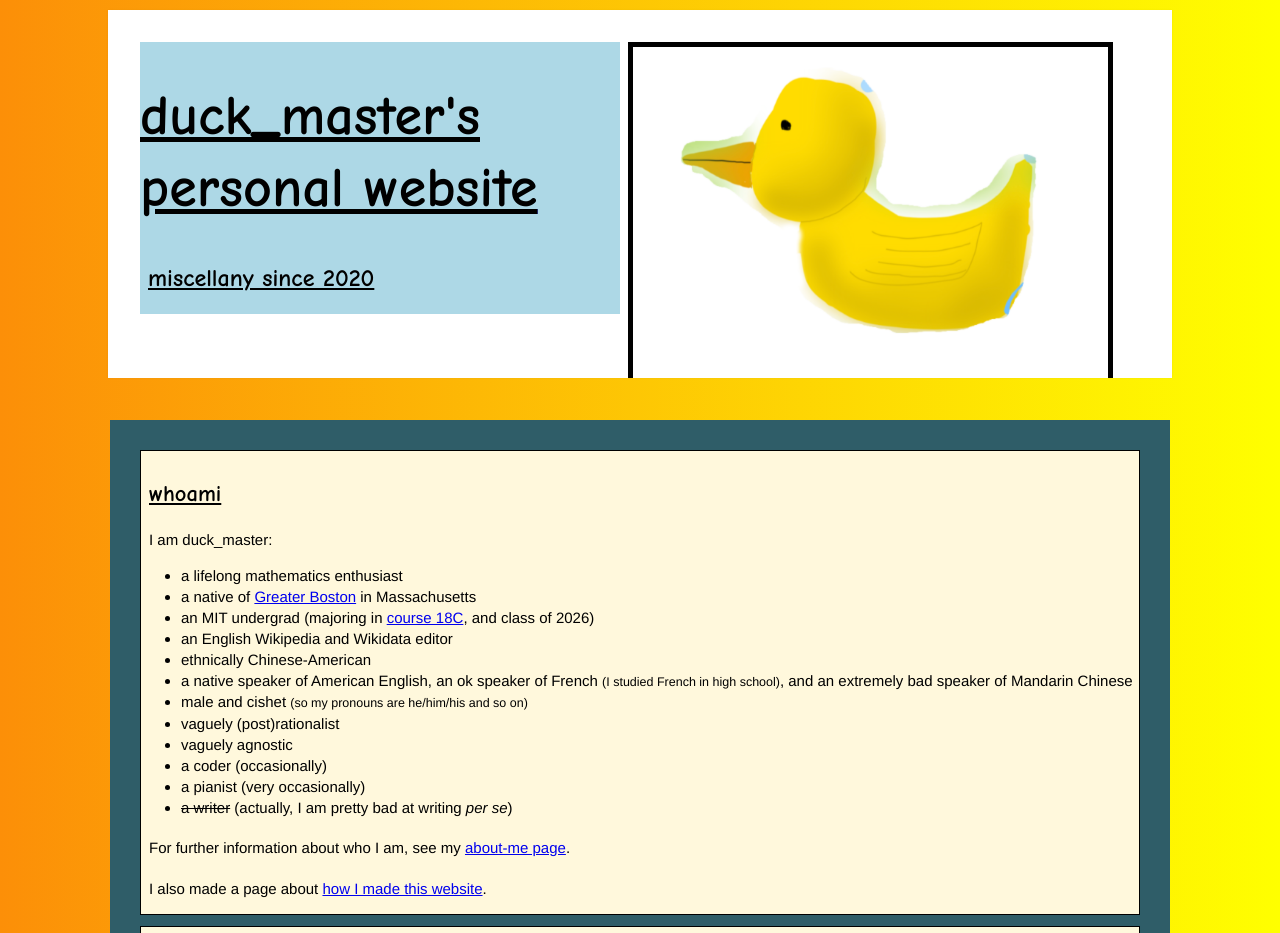
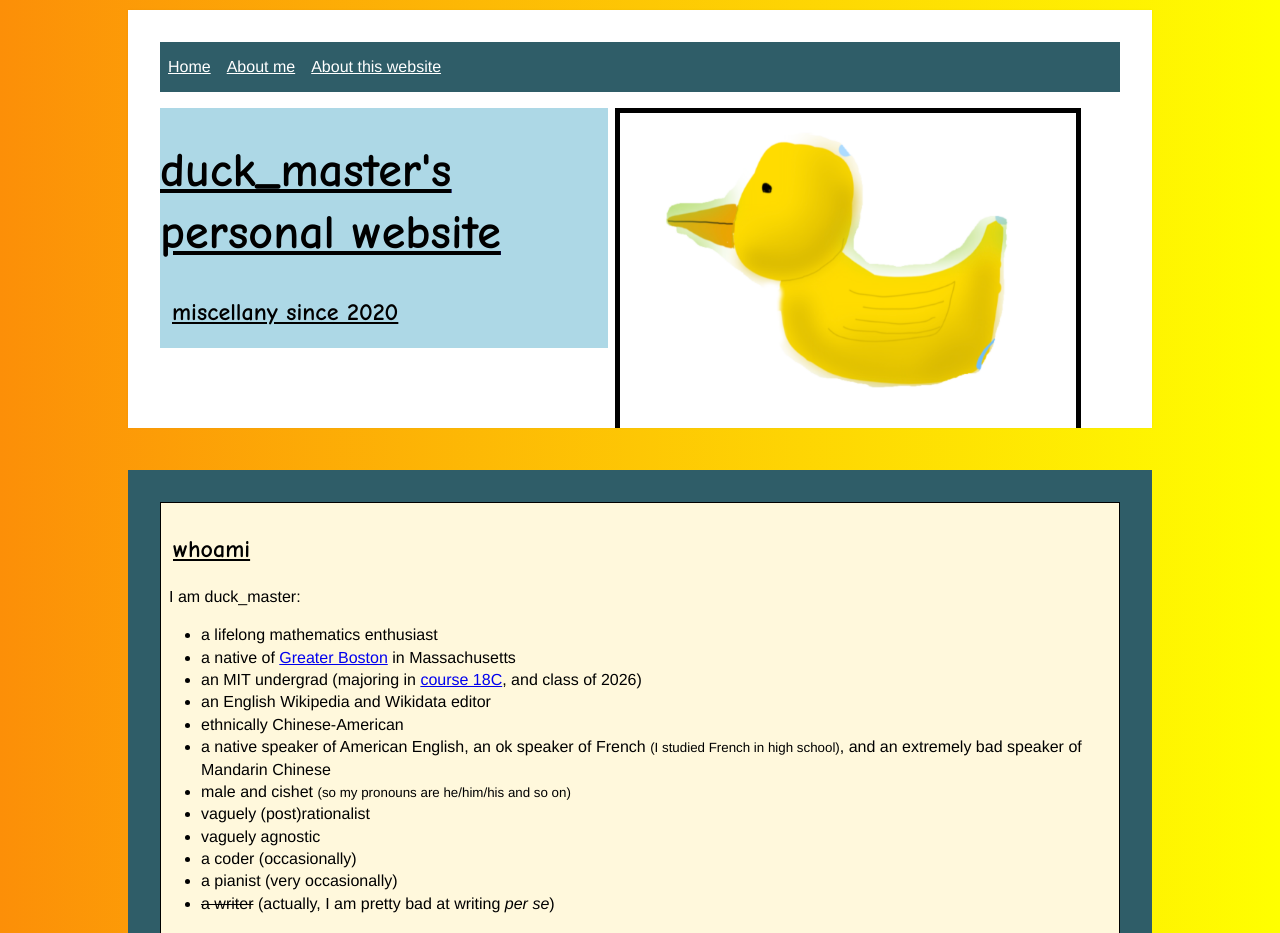
Before and after one commit to duck-master/duck-master.github.io, a plain HTML site: page index.html in a window 1280 px wide. Shown: the top 933 px of the page. Drawn offline with Linux system fonts and the light colour scheme.

Commit message:
add favicon, navbar, gitignore; update sitemap.xml

```diff
--- a/index.html
+++ b/index.html
@@ -12,11 +12,15 @@
             "@context": "http://www.schema.org",
             "@type": "person",
             "name": "duck_master",
+            "alternateName": "Duckmather",
             "gender": "male",
             "description": "MIT student",
+            "disambiguatingDescription": "lifelong mathematics enthusiast, MIT class of 2026",
+            "URL": "https://duck-master.github.io",
             "sameAs": [
                 "https://en.wikipedia.org/wiki/User:Duckmather",
                 "https://www.wikidata.org/wiki/User:Duckmather",
+                "https://en.wikisource.org/wiki/User:Duckmather",
                 "https://substack.com/profile/13991138-duck_master",
                 "https://www.lesswrong.com/users/duck_master",
                 "https://manifold.markets/duck_master",
@@ -33,13 +37,23 @@
                 "addressRegion": "Massachusetts",
                 "addressCountry": "USA"
             },
-            "email": "duckmaster0@protonmail.com",
-
-        }
+            "homeLocation": {
+                "@type": "PostalAddress",
+                "addressLocality": "Newton",
+                "addressRegion": "Massachusetts",
+                "addressCountry": "USA"
+            },
+            "email": "duckmaster0@protonmail.com"
+}
         </script>
     </head>
     <body>
         <div class = "header">
+            <nav class = "navbar">
+                    <a href = "index.html">Home</a>
+                    <a href = "about-me.html">About me</a>
+                    <a href = "about.html">About this website</a>
+            </nav>
             <div class = "header-title">
                 <a href = "index.html"><h1>duck_master's personal website</h1></a>
                 <h2>miscellany since 2020</h2>
@@ -116,9 +130,9 @@
         <div class = "tailer">
             <p> Questions, comments, or concerns? Send me email at <b>duckmaster0 at protonmail dot com</b></p>
 
-            <p> Last updated 20 August 2023 AD/CE</p>
+            <p> Last updated 26 August 2024 AD/CE</p>
 
-            <p>(c) 2020 - 2023 duck_master; <a href = "https://github.com/duck-master/duck-master.github.io">free and open source software</a> licensed under the <a href = "https://github.com/duck-master/duck-master.github.io/blob/master/LICENSE">MIT license</a></p>
+            <p>(c) 2020 - 2024 duck_master; <a href = "https://github.com/duck-master/duck-master.github.io">free and open source software</a> licensed under the <a href = "https://github.com/duck-master/duck-master.github.io/blob/master/LICENSE">MIT license</a></p>
         </div>
     </body>
 </html>
--- a/main.css
+++ b/main.css
@@ -9,24 +9,24 @@ html {
 .header {
     background: white;
     box-shadow: 0 0 2px rgba(0, 0, 0, 0.06);
-    font-size: 16px;
-    margin: 10px auto;
-    max-width: 1000px;
+    font-size: 1em;
+    margin: 0.6rem auto;
+    max-width: 60em;
     padding: 2em 2em 4em;
     overflow: hidden;
 }
 
 .header-title{
     float: left;
-    max-width: 480px;
+    max-width: 28em;
     background: lightblue;
     /*border: 1px solid black;*/
 }
 
 .header-img{
     float: left;
-    max-width: 500px;
-    height: 256px;
+    max-width: 30em;
+    height: 16em;
     background: white;
     font-family: "Helvetica Neue", Helvetica, Arial, sans-serif;
     font-weight: 300;
@@ -34,32 +34,51 @@ html {
 }
 
 
-img {
+.header img {
     background: transparent;
     border: 5px solid black;
     max-width: 95%;
 }
 
+/* navbar styles */
+.navbar{
+    margin-bottom: 1em;
+    overflow: hidden;
+    background-color: #2f5d68;
+}
+
+.navbar a{
+    float: left;
+    display: block;
+    color: white;
+    padding: 1em 0.5em 1em 0.5em;
+    font-family: "Helvetica Neue", Helvetica, Arial, sans-serif;
+    font-weight: 300;
+}
+
+.navbar a:visited{
+    color: lightblue; /* to make the links visible at all */
+}
 
 /* middler */
 
 .middler {
     background: #2f5d68;
-    color: black;
-    font-family: "Helvetica Neue", Helvetica, Arial, sans-serif;
     font-weight: 300;
-    font-size: 15px;
+    font-size: 1em;
     line-height: 1.4;
     margin: 42px auto;
-    max-width: 1000px;
+    max-width: 60em;
     padding: 2em 2em 2em;
 }
 
 .content-box{
     background-color: cornsilk;
+    color: black;
+    font-family: "Helvetica Neue", Helvetica, Arial, sans-serif;
     margin: 0 auto;
     border: 1px solid black;
-    margin-bottom: 11px;
+    margin-bottom: 0.7em;
 }
 
 
@@ -67,7 +86,7 @@ img {
 
 .tailer{
     background: darkcyan;
-    width: 1000px;
+    width: 60em;
     margin: 0 auto;
     font-family: "Helvetica Neue", Helvetica, Arial, sans-serif;
 
@@ -87,7 +106,7 @@ h1, h2, h3, h4, h5, h6 {
 }
 
 h1{
-    font-size: 42pt;
+    font-size: 3em;
 }
 
 h1, h2 {
@@ -96,7 +115,7 @@ h1, h2 {
 
 h2, p{
     margin-top: 1.3em;
-    margin-left: 8px;
+    margin-left: 0.5em;
 }
 
 a:visited{
--- a/sitemap.xml
+++ b/sitemap.xml
@@ -3,7 +3,7 @@
 <urlset xmlns="http://www.sitemaps.org/schemas/sitemap/0.9">
    <url>
       <loc>http://duck-master.github.io/index.html</loc>
-      <lastmod>2023-08-20</lastmod>
+      <lastmod>2024-08-26</lastmod>
       <changefreq>yearly</changefreq>
    </url>
    <url>
```
Also changed, not shown: favicon.ico (added), 1 other file.
